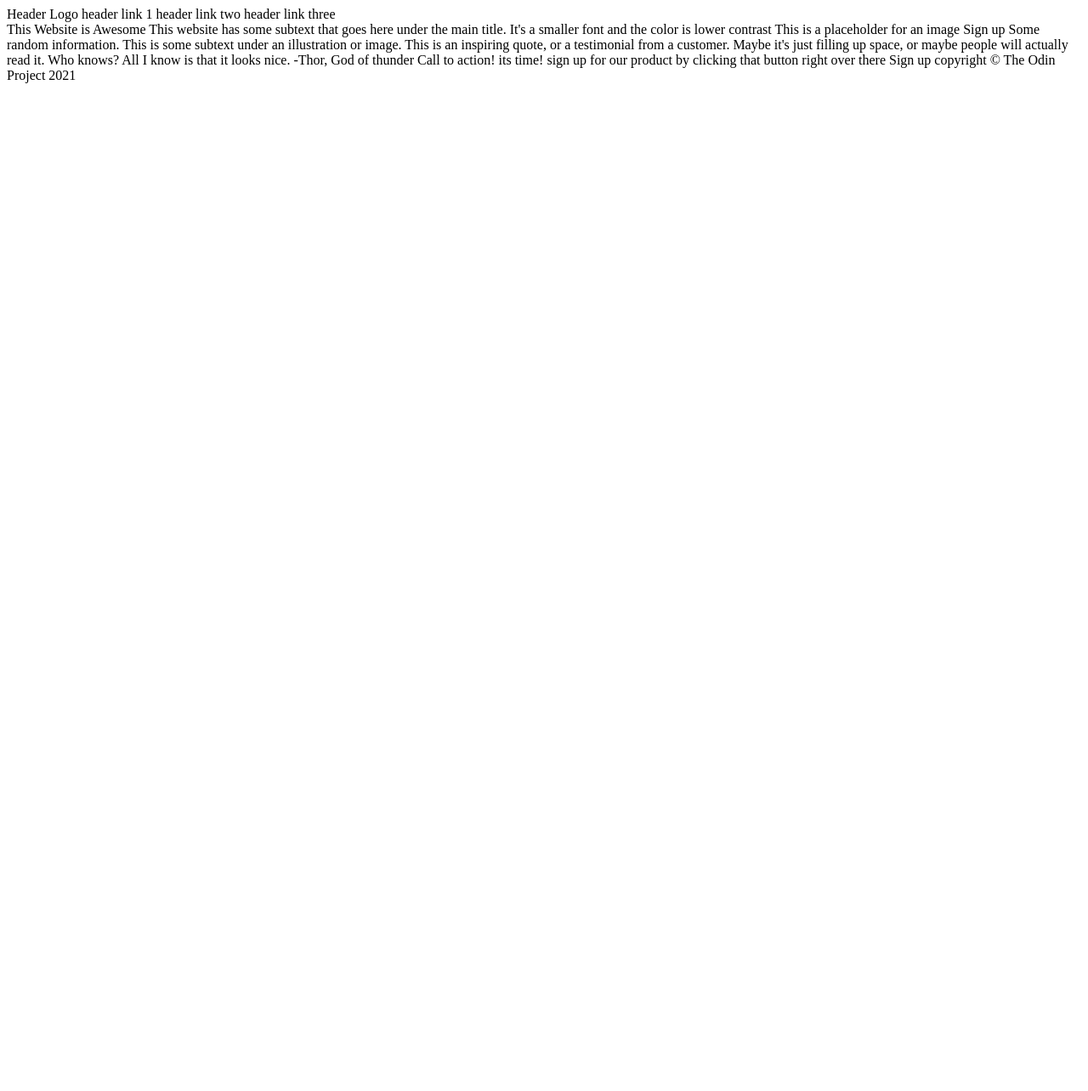
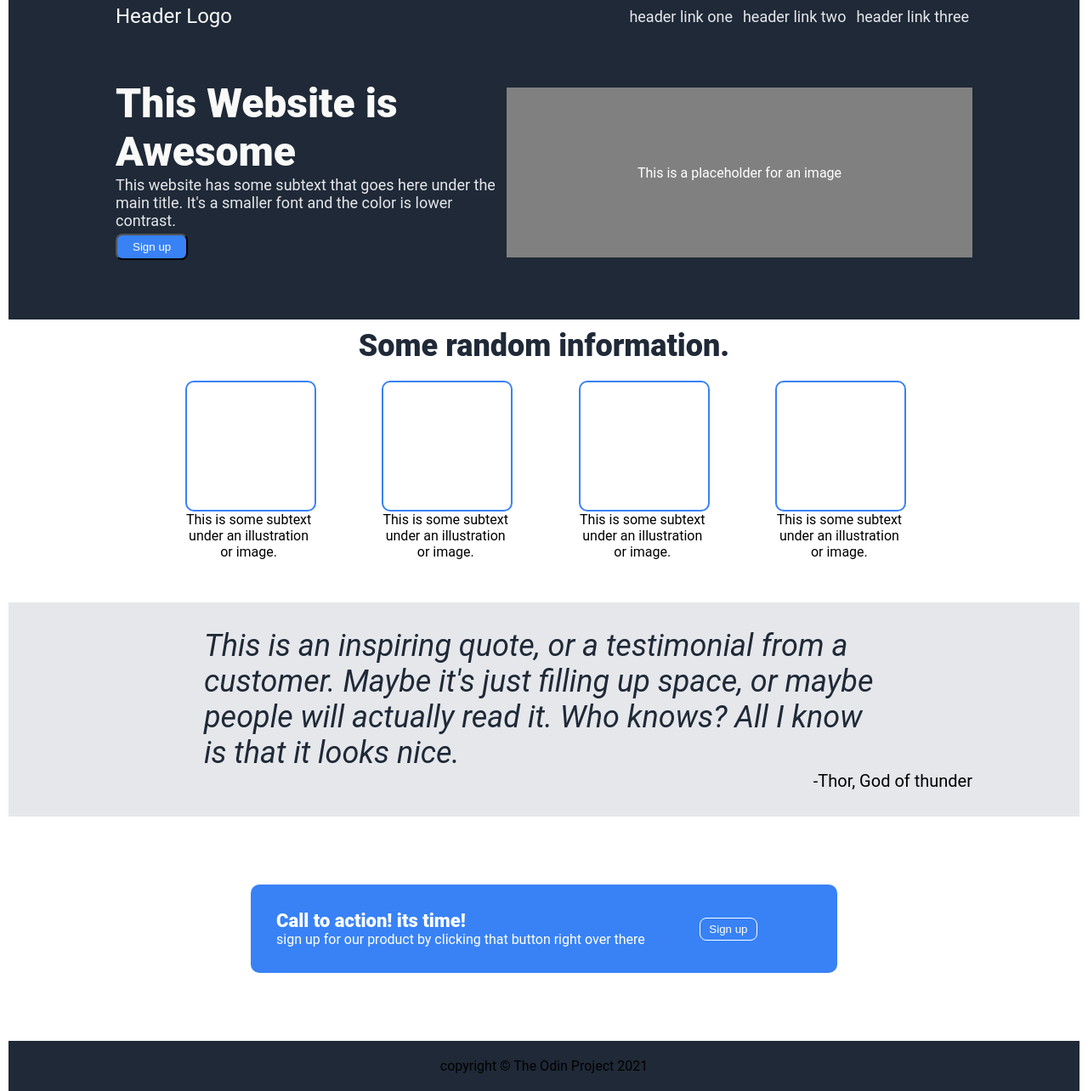
Before and after one commit to edwickthomas/odin-landing-page, a plain HTML site: page index.html in a window 1280 px wide. Shown: the whole page at 85% size. Before the commit the page ends 800 px from the top, so only its background shows below. Drawn offline with Linux system fonts and the light colour scheme.

Commit message:
complete the project

```diff
--- a/css/style.css
+++ b/css/style.css
@@ -0,0 +1,193 @@
+body {
+    display: flex;
+    flex-direction: column;
+    font-family: Roboto, sans-serif;
+    padding: 0;
+    margin: 0;
+}
+.masterblock {
+    margin: 0 auto;
+    flex: 1;
+    display: flex;
+    flex-direction: column;
+}
+
+.header {
+    display: flex;
+    justify-content: space-between;
+    align-items: center;
+
+
+}
+
+a {
+    text-decoration: none;
+    font-size: 18px;
+    color: #E5E7EB;
+    padding: 4px;
+}
+
+.footer {
+    background-color: #1F2937;
+    display: flex;
+    justify-content: center;
+    align-items: center;
+    padding: 20px 0;
+    justify-self: flex-end;
+}
+
+.mblock1 {
+    background-color: #1F2937;
+    padding: 5px 0 70px 0;
+    margin: 0;
+    display: flex;
+}
+
+.mblock1items {
+    width: 80%;
+    margin: 0 auto;
+}
+.mblock1master {
+    display: flex;
+    margin-top: 60px;
+}
+.herotext {
+    font-size: 48px;
+    font-weight: 900;
+    color: #F9FAF8;
+    width: 350px;
+    display: flex;
+    flex-wrap: wrap;
+}
+
+.button1 {
+    background-color: #3882F6;
+    color: white;
+    border-radius: 8px;
+    padding: 6px 18px;
+    margin-top: 5px;
+}
+.herosecondary {
+    font-size: 18px;
+    color: #E5E7EB;
+    display: flex;
+    width: 450px;
+}
+.placeholderparent {
+    flex: auto;
+    display: flex;
+    justify-content: center;
+    align-items: center;
+
+    background-color: grey;
+    margin-left: 10px;
+    margin-top: 10px;
+    color: white;
+    width: 800px;
+    height: 200px;
+
+}
+
+
+
+.mblock2 {
+    display: flex;
+    flex-direction: column;
+}
+.mblock2items {
+    width: 80%;
+    margin: 0 auto 50px auto;
+
+}
+
+.mblock2header {
+    display: flex;
+    justify-content: center;
+    font-size: 36px;
+    color: #1F2937;
+    font-weight: 900;
+    margin-top: 10px;
+}
+.illustration {
+    width: 150px;
+    text-align: center;
+}
+.illustrationimage {
+    width: 150px;
+    height: 150px;
+    border: 2px solid #3882F6;
+    border-radius: 10px;
+
+}
+.mblock2center {
+    display: flex;
+    margin-top: 20px;
+    justify-content: space-evenly;
+}
+
+.mblock3 {
+    background-color: #E5E7EB;
+    display: flex;
+    justify-content: center;
+    align-items: center;
+
+}
+.mblock3items {
+    width: 80%;
+    display: flex;
+    flex-direction: column;
+    justify-content: center;
+    align-items: center;
+    padding: 30px;
+}
+
+.mblock3hero {
+    font-size: 36px;
+    color: #1F2937;
+    width: 800px;
+}
+.mblock3footer {
+    align-self: flex-end;
+
+    font-size: 20px;
+
+
+}
+.mblock4 {
+    display: flex;
+    justify-content: center;
+    align-items: center;
+
+}
+.mblock4items {
+    display: flex;
+    justify-content: center;
+    align-items: center;
+    background-color: #3882F6;
+    border-radius: 10px;
+    width: 50%;
+    height: 30%;
+    margin: 80px 0 ;
+    padding: 30px;
+    color: white;
+}
+.mblock4hero {
+    font-size: 22px;
+    font-weight: 900;
+}
+.button2 {
+    color: white;
+    background: #3882F6  ;
+    border: 1px solid white;
+    border-radius: 8px;
+    padding: 5px 10px;
+    margin: auto;
+}
+
+
+
+.logo {
+    color: #F9FAF8;
+    font-size: 24px;
+
+}
--- a/index.html
+++ b/index.html
@@ -3,37 +3,98 @@
 <head>
     <meta charset="UTF-8">
     <meta name="viewport" content="width=device-width, initial-scale=1.0">
-    <title>Document</title>
+    <title>Odin-Landing-Page</title>
     <link rel="stylesheet" href="./css/style.css">
 </head>
 <body>
-    <div class="header">Header Logo header link 1   header link two header link three </div>
+    <div class="masterblock">
+        <div class="mblock1">
+            <div class="mblock1items">
+                <div class="header">
+                    <div class="logo">
+                    Header Logo
+                    </div>
+                    <div class="links">
+                        <a href="#"> header link one</a>
+                        <a href="#">header link two</a>
+                        <a href="#">header link three</a>
+                    </div>
+                </div>
+                <div class="mblock1master">
+                    <div >
+                        <div class="herotext">This Website is Awesome</div>
 
-    This Website is Awesome
+                        <div class="herosecondary">
+                            This website has some subtext that goes here under the main title.
+                            It's a smaller font and the color is lower contrast.
+                        </div>
+                        <div >
 
-    This website has some subtext that goes here under the main title.
-    It's a smaller font and the color is lower contrast
+                            <button class="button1">Sign up</button>
+                        </div>
+                    </div>
+                    <div class="placeholderparent">
 
-    This is a placeholder for an image
+                        <div class="mblock1placeholder">This is a placeholder for an image</div>
+                    </div>
+                </div>
+            </div>
+        </div>
 
-    Sign up
+        <div class="mblock2">
+            <div class="mblock2items">
+                <div class="mblock2header">
+                    Some random information.
+                </div>
+                <div class="mblock2center">
+                    <div class="illustration">
+                        <div class="illustrationimage"></div> This is some subtext under an illustration or image.
+                    </div>
 
-    Some random information.
+                    <div class="illustration">
+                        <div class="illustrationimage"></div> This is some subtext under an illustration or image.
+                    </div>
 
-    This is some subtext under an illustration or image.
+                    <div class="illustration">
+                        <div class="illustrationimage"></div> This is some subtext under an illustration or image.
+                    </div>
 
-    This is an inspiring quote, or a testimonial from a customer. Maybe it's just filling up space,
-    or maybe people will actually read it. Who knows? All I know is that it looks nice.
+                    <div class="illustration">
+                        <div class="illustrationimage"></div> This is some subtext under an illustration or image.
+                    </div>
+                </div>
+            </div>
+        </div>
 
-    -Thor, God of thunder
+        <div class="mblock3">
+            <div class="mblock3items">
+                <div class="mblock3hero">
+                    <em>
+                        This is an inspiring quote, or a testimonial from a customer. Maybe it's just filling up space,
+                        or maybe people will actually read it. Who knows? All I know is that it looks nice.
+                    </em>
+                </div>
+                <div class="mblock3footer">
+                    -Thor, God of thunder
+                </div>
+            </div>
+        </div>
 
-    Call to action! its time!
+        <div class="mblock4">
+            <div class="mblock4items">
+                <div class="mblock41">
+                    <div class="mblock4hero">Call to action! its time!</div>
 
-    sign up for our product by clicking that button right over there
+                    <div>sign up for our product by clicking that button right over there</div>
+                </div>
 
-    Sign up
+                <button class="button2">Sign up</button>
+            </div>
+        </div>
 
-    copyright © The Odin Project 2021
-
+        <div class="footer">
+            copyright © The Odin Project 2021
+        </div>
+    </div>
 </body>
 </html>
```
